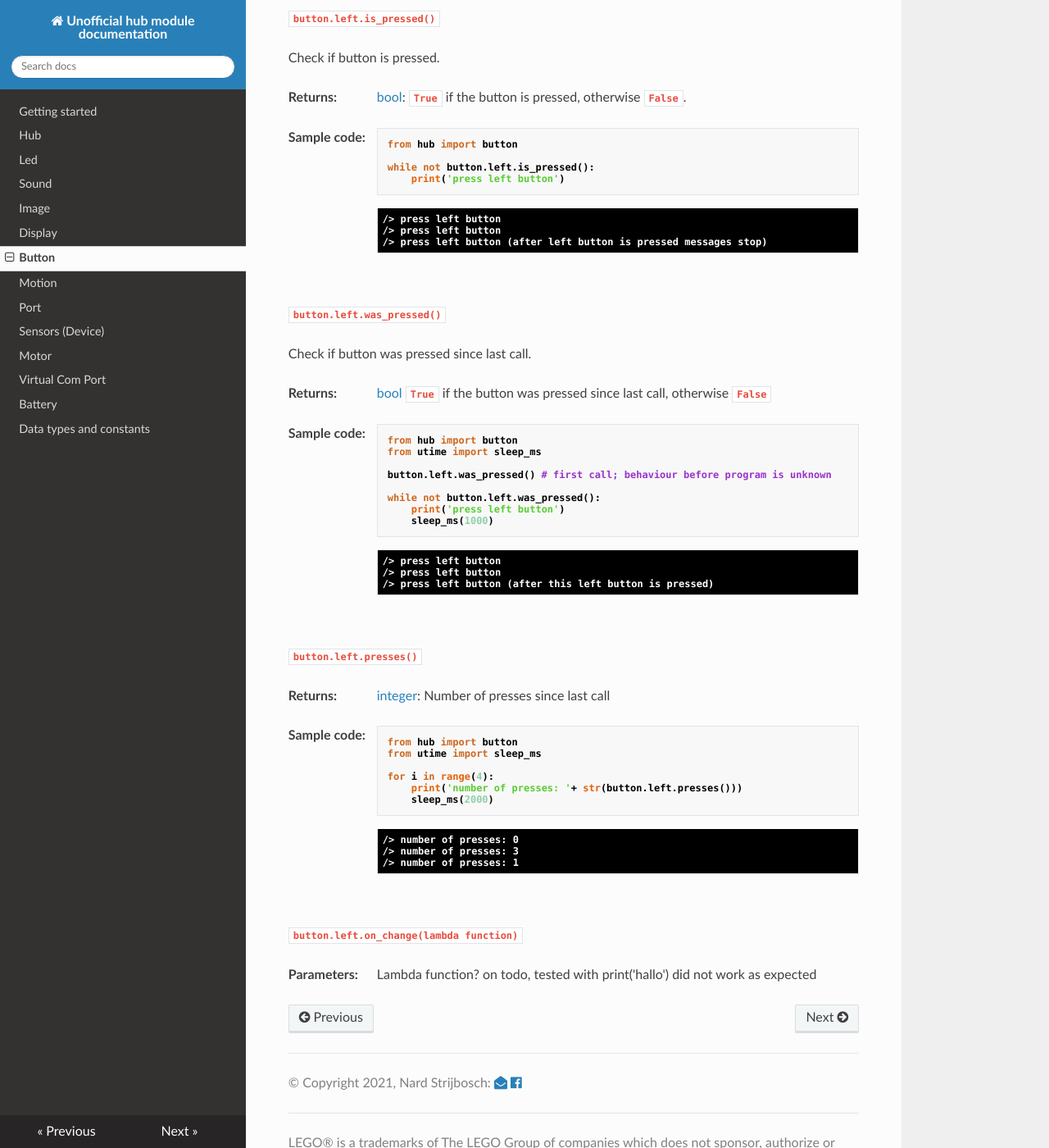
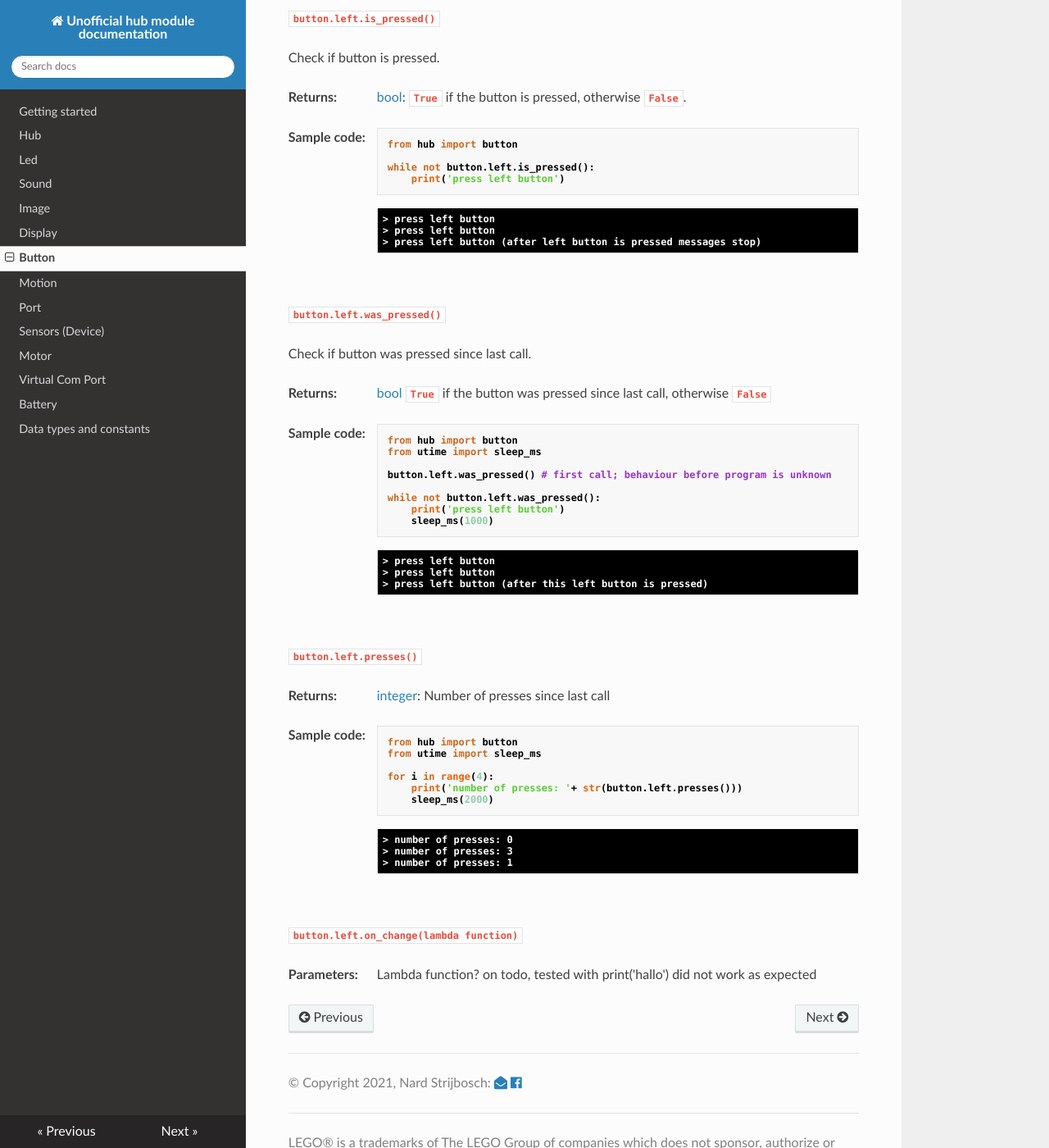
Before and after one commit to NStrijbosch/hub-module-notes, an MkDocs documentation site: the page built from docs/button.md, in a window 1280 px wide and 1400 px high, scrolled down 340 px. Shown: the whole window at 82% size. Built offline with MkDocs 1.6.1, drawn with Linux system fonts in a browser that asks for light colours; nearby versions of some CDN libraries.

````diff
--- a/docs/button.md
+++ b/docs/button.md
@@ -29,9 +29,9 @@ while not button.left.is_pressed():
 ```
 
 <span class='shell_output'>
-/> press left button </br>
-/> press left button</br>
-/> press left button  (after left button is pressed messages stop)
+\> press left button </br>
+\> press left button</br>
+\> press left button  (after left button is pressed messages stop)
 </span>
 
 ## was_pressed()
@@ -58,9 +58,9 @@ while not button.left.was_pressed():
 ```
 
 <span class='shell_output'>
-/> press left button
-/> press left button
-/> press left button  (after this left button is pressed)
+\> press left button
+\> press left button
+\> press left button  (after this left button is pressed)
 </span>
 
 ## presses()
@@ -83,9 +83,9 @@ for i in range(4):
 ```
 
 <span class='shell_output'>
-/> number of presses: 0 </br>
-/> number of presses: 3 </br>
-/> number of presses: 1 </br>
+\> number of presses: 0 </br>
+\> number of presses: 3 </br>
+\> number of presses: 1 </br>
 </span>
 
 ## on_change() TODO
````
